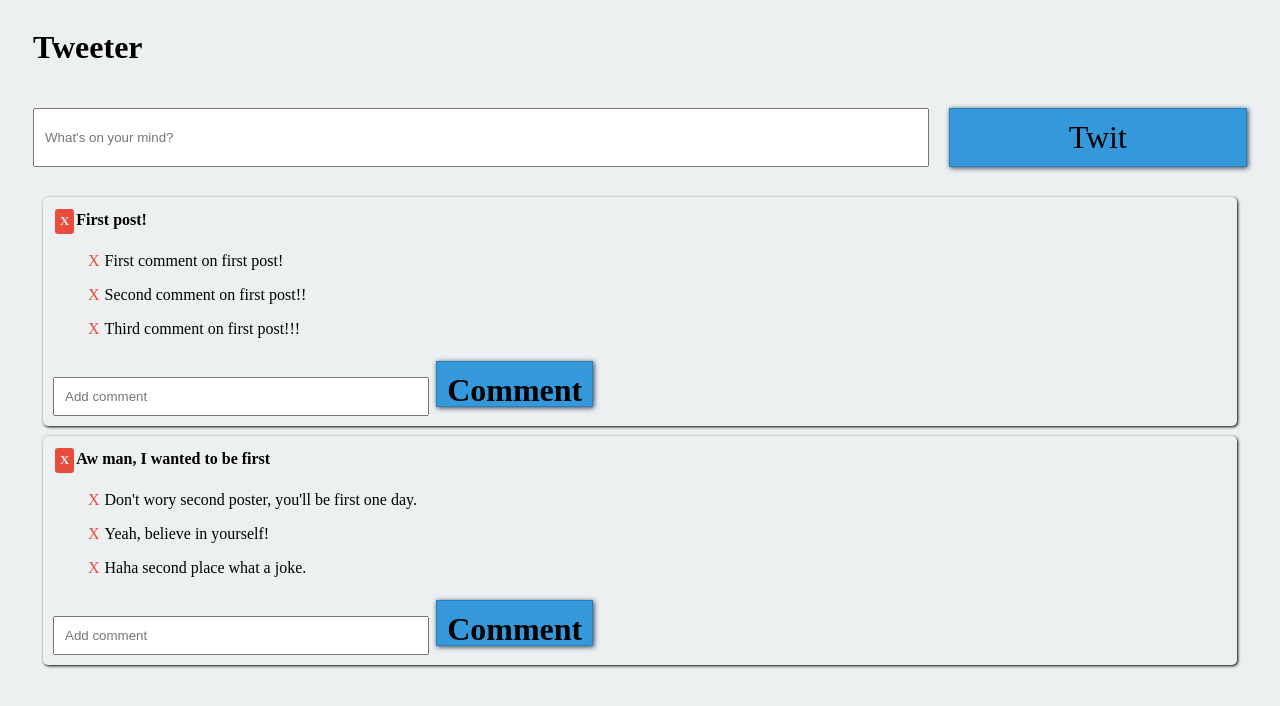
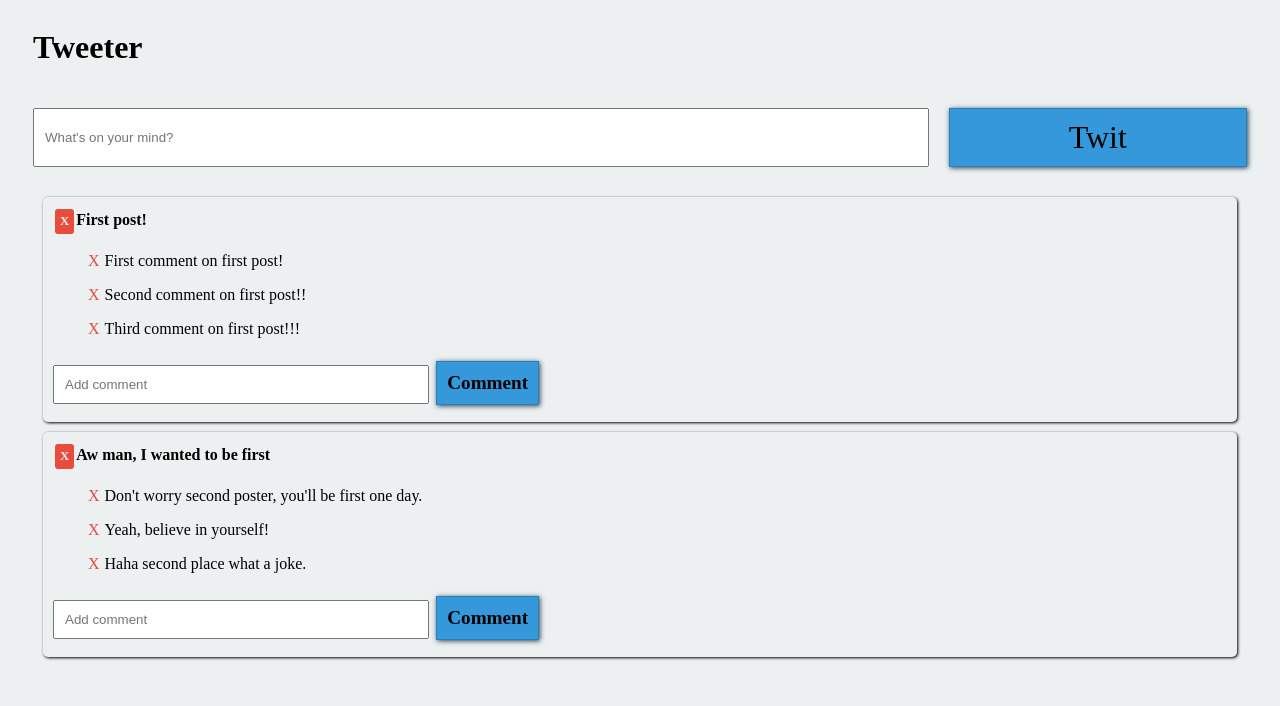
Before and after one commit to efratha94/efratha94, a plain HTML site: page Tweeter/renderingTweetPartII.html in a window 1280 px wide. Drawn offline with nearby package versions, Linux system fonts and the light colour scheme; a web font is replaced by a local one.

Commit message:
Tweeter Project Part 3

```diff
--- a/Tweeter/logic.js
+++ b/Tweeter/logic.js
@@ -13,7 +13,7 @@ const Tweeter = function() {
             text: "Aw man, I wanted to be first",
             id: "p2",
             comments: [
-                { id: "c4", text: "Don't wory second poster, you'll be first one day." },
+                { id: "c4", text: "Don't worry second poster, you'll be first one day." },
                 { id: "c5", text: "Yeah, believe in yourself!" },
                 { id: "c6", text: "Haha second place what a joke." }
             ]
--- a/Tweeter/tweeter.css
+++ b/Tweeter/tweeter.css
@@ -33,9 +33,11 @@ body{
 }
 
 #commentButton{
-    height: 3vh;
+    align-content: flex-end;
     display: inline-block;
-    grid-area: b;
+    grid-area: p;
+    width: 5wv;
+    height: 3hv;
     margin: 7px;
     padding: 10px;
     background-color: #3498db;
@@ -43,7 +45,7 @@ body{
     box-shadow: 1px 1px 5px #2c3e50;
     cursor: pointer;
     justify-content: center;
-    font-size: 2.5vw;
+    font-size: 1.5vw;
 }
 
 #posts{
```
